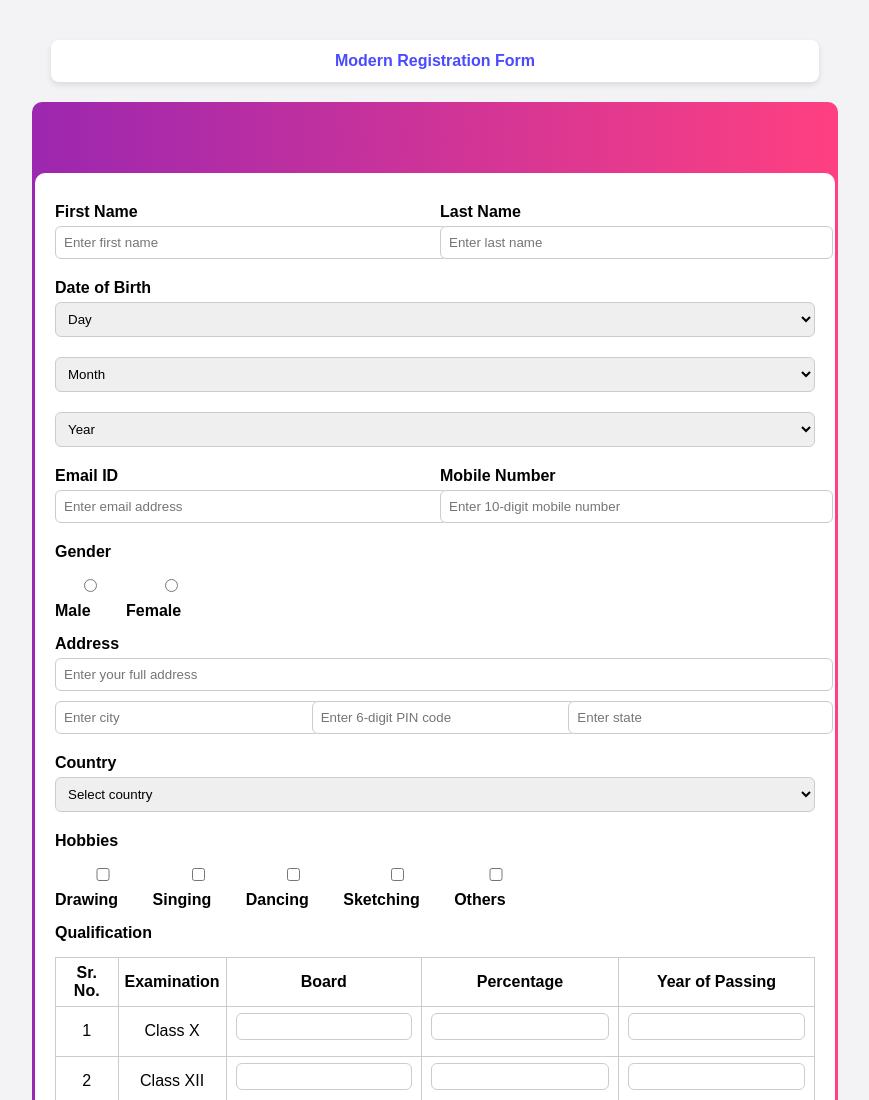
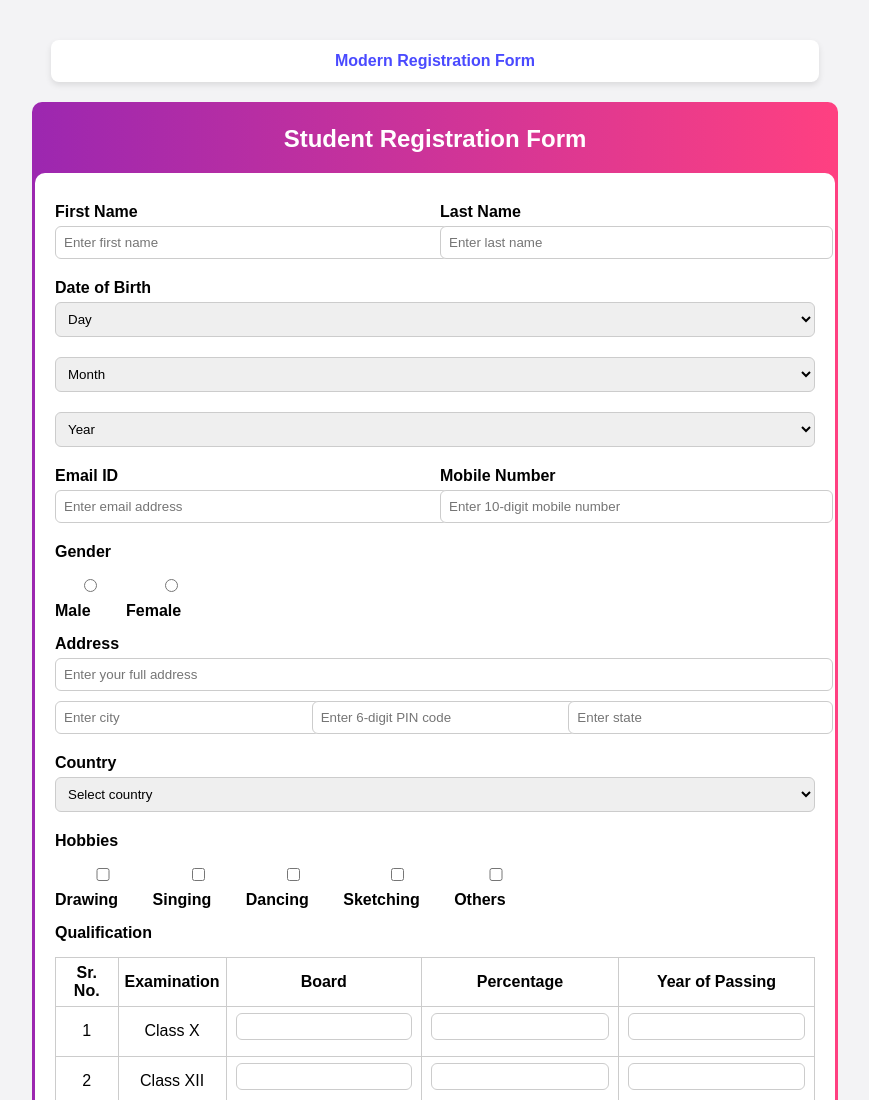
Before and after one commit to akshayugi20-beep/Login-form-Cut-Edge-, a plain HTML site: page index.html in a window 1280 px wide. Shown: the top 1100 px of the page, without its empty margins (205-1074 px from the left). Drawn offline with Linux system fonts and the light colour scheme.

Commit message:
Update style.css

```diff
--- a/style.css
+++ b/style.css
@@ -39,7 +39,7 @@ h2 {
   text-align: center;
   background: linear-gradient(to right, #9c27b0, #ff4081);
   -webkit-background-clip: text;
-  -webkit-text-fill-color: transparent;
+  color:white
 }
 
 label {
```
